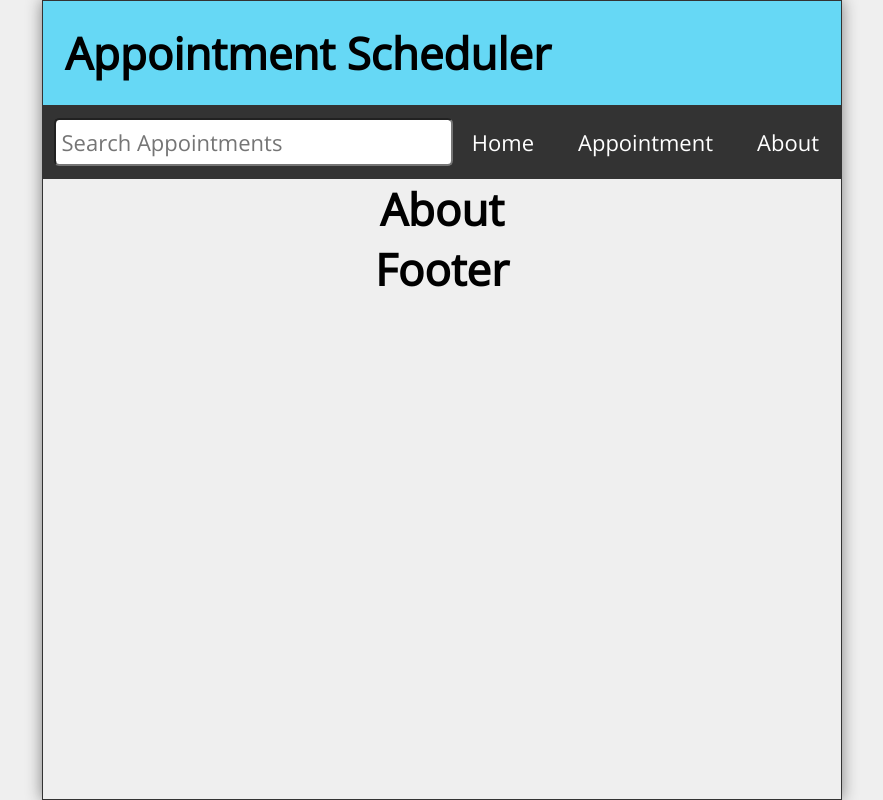
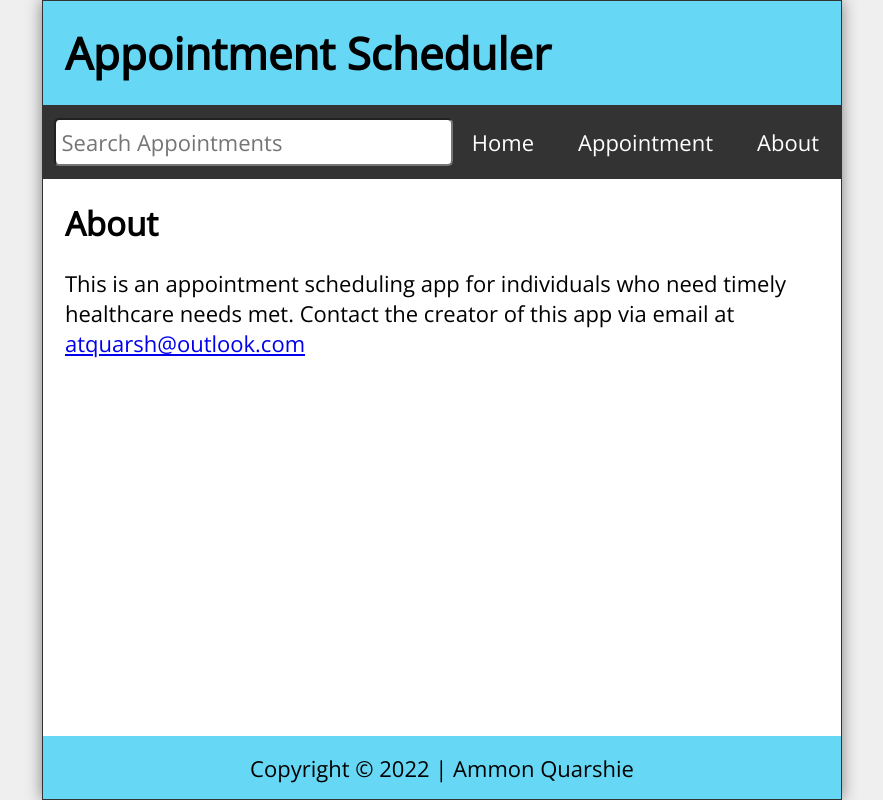
Before and after one commit to niiquash/scheduling-app, a React (Create React App) app in the folder frontend/schedulingapp/: page /about in a window 1280 px wide. Shown: the whole page, without its empty margins (198-1081 px from the left). Built offline with nearby package versions, Linux system fonts and the light colour scheme.

Commit message:
finished about page

```diff
--- a/frontend/schedulingapp/src/components/About.js
+++ b/frontend/schedulingapp/src/components/About.js
@@ -1,9 +1,13 @@
 import React from 'react'
+import { Link } from 'react-router-dom'
 
 const About = () => {
     return (
-        <main>
-            <h1>About</h1>
+        <main className='About'>
+            <h2>About</h2>
+            <p style={{ marginTop: "1rem" }}>
+                This is an appointment scheduling app for individuals who need timely healthcare needs met. Contact the creator of this app via email at <Link to="#">atquarsh@outlook.com</Link>
+            </p>
         </main>
     )
 }
--- a/frontend/schedulingapp/src/components/Footer.js
+++ b/frontend/schedulingapp/src/components/Footer.js
@@ -1,9 +1,10 @@
 import React from 'react'
 
 const Footer = () => {
+    const today = new Date();
     return (
-        <footer>
-            <h1>Footer</h1>
+        <footer className='Footer'>
+            <p>Copyright &copy; {today.getFullYear()} {' | Ammon Quarshie'}</p>
         </footer>
     )
 }
```
